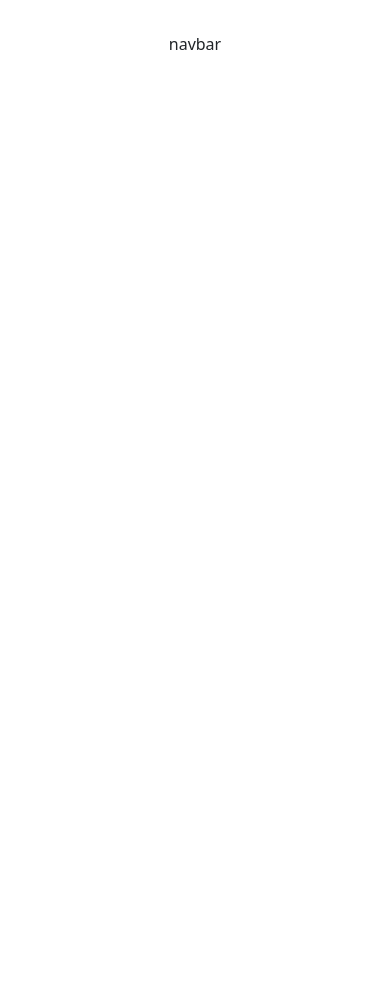
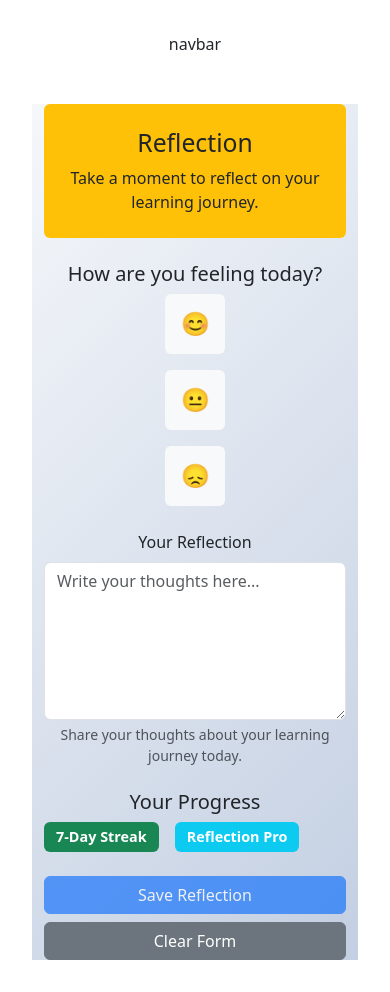
Before and after one commit to esther-frank/uplift-ui, a React (Vite) app: page /pages/reflection in a window 390 px wide. Before the commit this address had no page. Before the commit the page ends 844 px from the top, so only its background shows below. Built offline with nearby package versions, Linux system fonts and the light colour scheme.

Commit message:
Route path addition

```diff
--- a/src/App.tsx
+++ b/src/App.tsx
@@ -4,6 +4,7 @@ import { useState } from 'react'
 import './App.scss'
 import Login from './pages/Login'
 import Reflections from './pages/Reflections'
+import ReflectionPage from './pages/ReflectionPage'
 import Home from './pages/Home'
 import Navbar from './Components/Navbar'
 
@@ -16,6 +17,7 @@ function App() {
         <Route path="/pages/home" element={<Home userId={userId}/>} />
         <Route path="/" element={<Login userId={userId} setuserId={setUserId} />} />
         <Route path="/pages/reflections" element={<Reflections userId={userId}/>} />
+        <Route path="/pages/reflection" element={<ReflectionPage />} />
       </Routes>
     </Router>
   )
--- /dev/null
+++ b/src/pages/ReflectionPage.css
@@ -0,0 +1,54 @@
+/* ReflectionPage specific styles */
+.reflection-page {
+  min-height: 100vh;
+  background: linear-gradient(135deg, #f5f7fa 0%, #c3cfe2 100%);
+}
+
+.mood-button {
+  transition: all 0.3s ease;
+  border: 2px solid transparent !important;
+}
+
+.mood-button:hover {
+  transform: scale(1.1);
+  box-shadow: 0 4px 8px rgba(0, 0, 0, 0.1);
+}
+
+.mood-button.selected {
+  border-color: #0d6efd !important;
+  box-shadow: 0 0 0 0.2rem rgba(13, 110, 253, 0.25);
+}
+
+.reflection-textarea {
+  resize: vertical;
+  min-height: 120px;
+}
+
+.progress-badge {
+  font-size: 0.9rem;
+  padding: 0.5rem 0.75rem;
+}
+
+.action-buttons {
+  gap: 0.75rem;
+}
+
+@media (max-width: 576px) {
+  .mood-selector {
+    flex-direction: column;
+    align-items: center;
+  }
+
+  .mood-button {
+    width: 60px;
+    height: 60px;
+  }
+
+  .action-buttons {
+    flex-direction: column;
+  }
+
+  .action-buttons button {
+    width: 100%;
+  }
+}
```
